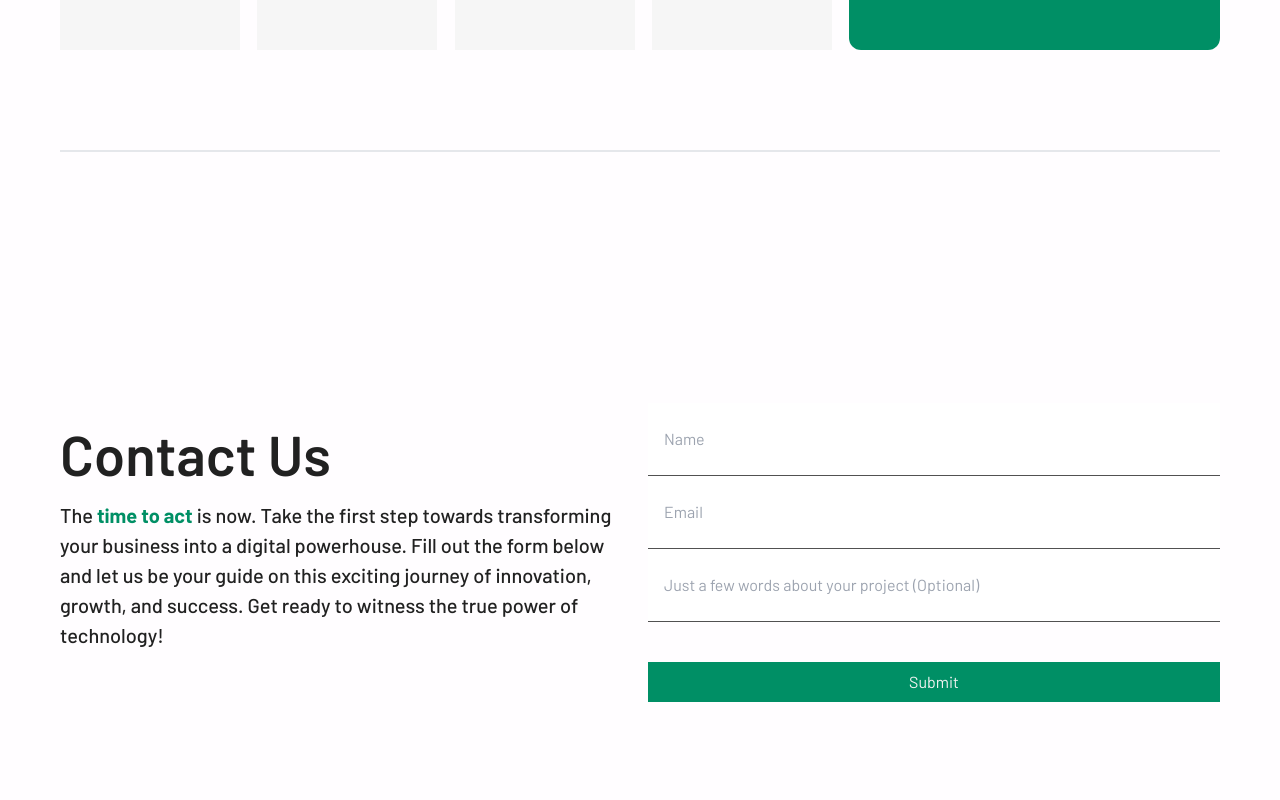
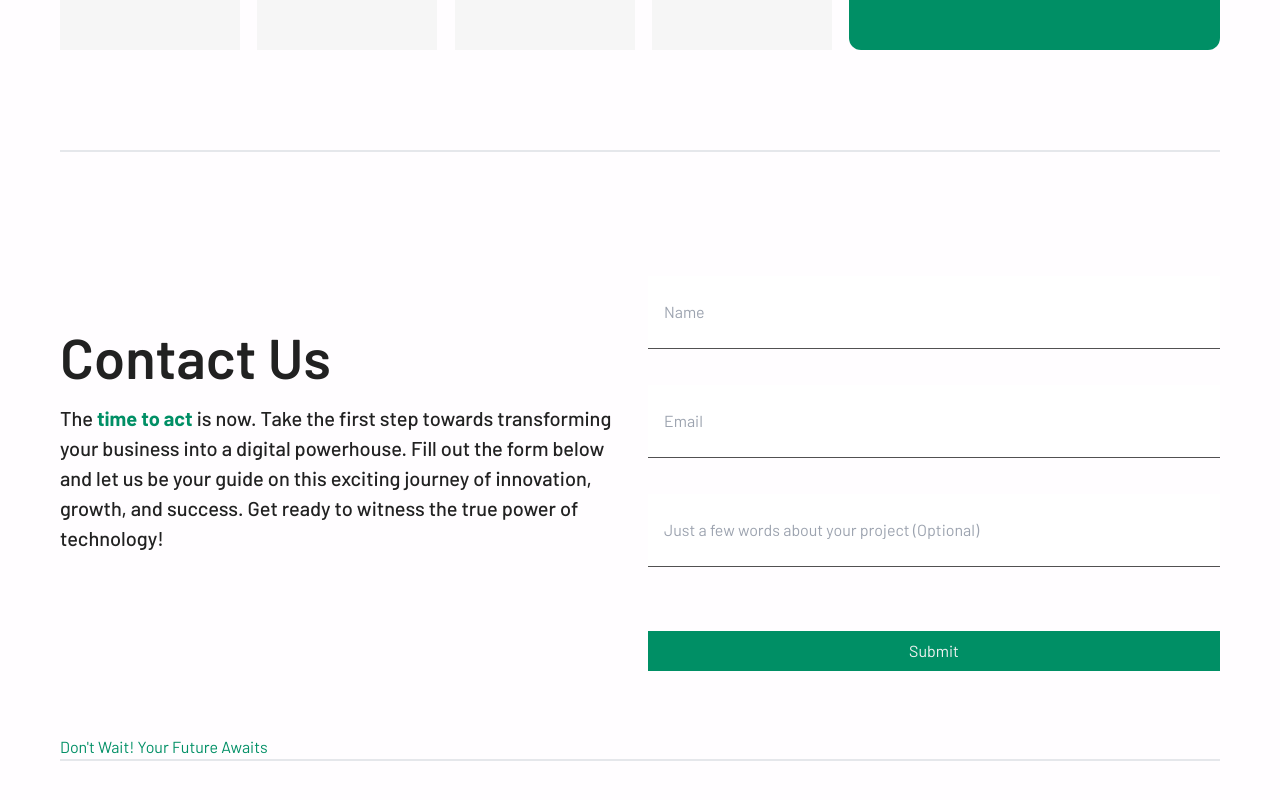
Before and after one commit to yanachrnsh/QOOX, a React (Vite) app: page / in a window 1280 px wide. Shown: the part 5700-6500 px from the top of the page. After the commit the page ends 6461 px from the top, so only its background shows below. Built offline with nearby package versions, Linux system fonts and the light colour scheme; no server answers.

Commit message:
finished contact form

```diff
--- a/package.json
+++ b/package.json
@@ -10,6 +10,7 @@
     "preview": "vite preview"
   },
   "dependencies": {
+    "@hookform/resolvers": "^3.3.1",
     "@tanstack/react-query": "^4.35.3",
     "axios": "^1.5.1",
     "framer-motion": "^10.16.1",
@@ -17,7 +18,8 @@
     "react-dom": "^18.2.0",
     "react-hook-form": "^7.46.2",
     "react-icons": "^4.10.1",
-    "swiper": "^10.2.0"
+    "swiper": "^10.2.0",
+    "zod": "^3.22.2"
   },
   "devDependencies": {
     "@types/node": "^20.5.6",
--- a/src/components/Sections/ContactUs/contact-us.section.component.tsx
+++ b/src/components/Sections/ContactUs/contact-us.section.component.tsx
@@ -5,32 +5,56 @@ import { TitleParagraph } from '../../SectionContainer/section-container.compone
 import { contactUs } from '../../../constants/content-constants'
 import { UserData } from '../../../api/dto/usetData.dto'
 import { useSubmitUserData } from '../../../api/user/useSubmitUserData'
+import { z, TypeOf } from 'zod'
+import { zodResolver } from '@hookform/resolvers/zod'
+import { BsFillCheckCircleFill } from 'react-icons/bs'
 
 export const ContactUsSection = () => {
 	const { mutate, isLoading, isError, isSuccess } = useSubmitUserData()
 
 	const onSubmit: SubmitHandler<UserData> = data => {
-		console.log(data)
 		mutate(data)
-
 	}
-
-
 
 	return (
 		<section
-			className={`${styles.gridCard} ${styles.paddingX} ${styles.paddingY} items-center min-h-[1100px] md:min-h-[800px]  max-w-7xl  md:mx-auto`}
+			className={`${styles.paddingX} ${styles.paddingY} max-w-7xl  md:mx-auto relative`}
 		>
+			<section className={`${styles.gridCard} items-center `}>
 				<div>
 					<TitleParagraph
 						title={contactUs.title}
 						paragraph={contactUs.paragraph}
 					/>
 				</div>
+				{isSuccess ? (
+					<div className='flex justify-center items-center gap-2 py-[180px] md:py-0'>
+						<BsFillCheckCircleFill
+							size={24}
+							className=' bg-backgroundMain text-brandColorGreen'
+						/>
+						<h1>
+							Your application has been sent. We will reach you out really soon!
+						</h1>
+					</div>
+				) : (
 					<ContactForm onSubmit={onSubmit}></ContactForm>
+				)}
+			</section>
+			<h3 className={`styles.headingh3 text-brandColorGreen absolute bottom-0`}>
+				Don't Wait! Your Future Awaits
+			</h3>
 		</section>
 	)
 }
+
+const contactFormSchema = z.object({
+	name: z.string().min(2, { message: 'Name is required' }),
+	email: z.string().email({ message: 'A valid email is required' }),
+	project: z.string().optional()
+})
+
+type ContactFormSchema = TypeOf<typeof contactFormSchema>
 
 interface ContactFormProps {
 	onSubmit: (userData: UserData) => void
@@ -41,33 +65,62 @@ const ContactForm: FC<ContactFormProps> = ({ onSubmit }) => {
 		register,
 		handleSubmit,
 		formState: { errors }
-	} = useForm<UserData>()
+	} = useForm<ContactFormSchema>({
+		mode: 'onChange',
+		resolver: zodResolver(contactFormSchema)
+	})
 
 	return (
 		<form className='text-darkSecondary' onSubmit={handleSubmit(onSubmit)}>
+			<p
+				className={`${
+					errors.name ? 'visible' : 'invisible'
+				} text-rose-600 h-[20px] my-2`}
+			>
+				{errors.name?.message}
+			</p>
 			<input
 				type='text'
 				placeholder='Name'
 				className={`${styles.formInputs}`}
 				{...register('name', { required: true })}
 			/>
+
+			<p
+				className={`${
+					errors.email ? 'visible' : 'invisible'
+				} text-rose-600 h-[20px] my-2`}
+			>
+				{errors.email?.message}
+			</p>
 			<input
 				type='email'
 				placeholder='Email'
 				className={`${styles.formInputs}`}
 				{...register('email', { required: true })}
 			/>
+
+			<p
+				className={`${
+					errors.project ? 'visible' : 'invisible'
+				} text-rose-600 h-[20px] my-2`}
+			>
+				{errors.project?.message}
+			</p>
 			<input
 				type='text'
 				className={`${styles.formInputs}`}
 				placeholder='Just a few words about your project (Optional)'
 				{...register('project', { required: false })}
 			/>
+
+			<div>
 				<input
 					type='submit'
 					placeholder='Contact Us'
-				className='text-lightPrimary bg-brandColorGreen py-2 px-6 w-[100%] mt-10 cursor-pointer'
+					className='text-lightPrimary bg-brandColorGreen py-2 px-6 w-[100%] mt-16 cursor-pointer'
 				/>
+			</div>
 		</form>
 	)
 }
--- a/src/pages/landing.page.tsx
+++ b/src/pages/landing.page.tsx
@@ -26,6 +26,7 @@ export const Landing = () => {
 			<TechnologiesSection />
 			<Divider />
 			<ContactUsSection />
+			<Divider />
 		</div>
 	)
 }
```
Also changed, not shown: src/components/Sections/Footer/footer.component.tsx (added), 1 other file (tests, documents, lock files or other folders). Lines whose indentation alone changed are shown as unchanged.
